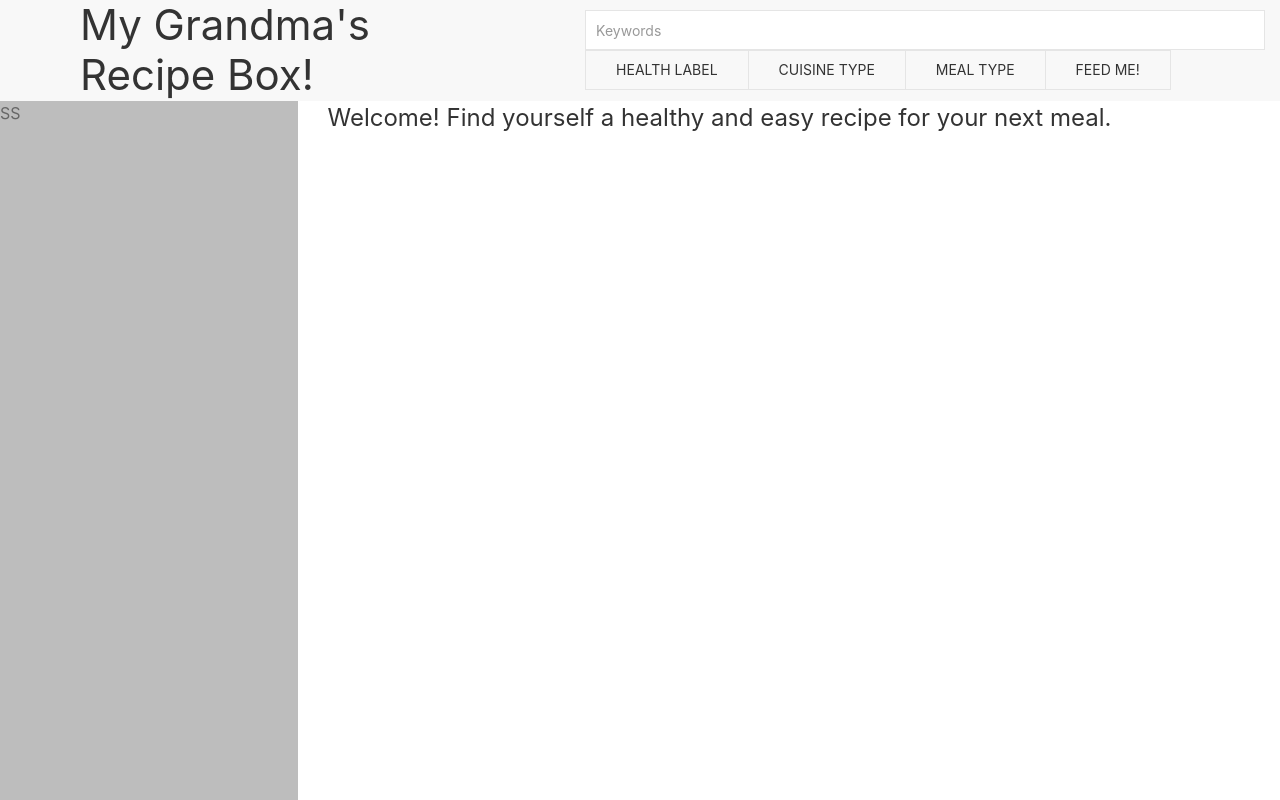
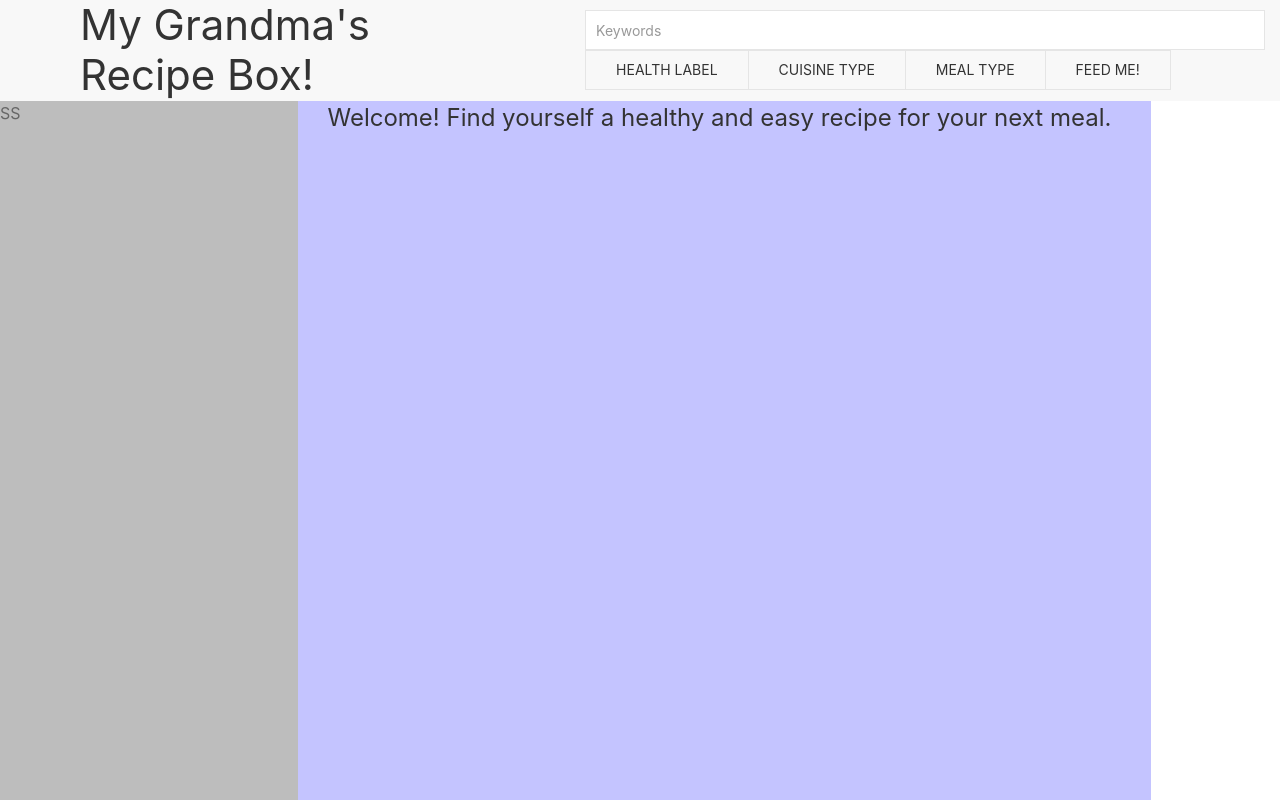
Before and after one commit to nbulger1/my-recipes, a plain HTML site: page index.html in a window 1280 px wide. Drawn offline with Linux system fonts and the light colour scheme.

Commit message:
Added custom-comment class

```diff
--- a/assets/css/style.css
+++ b/assets/css/style.css
@@ -11,3 +11,7 @@
     background-color: rgb(189, 189, 189);
     height: 100vh;
 }
+
+.custom-comment {
+    background-color: rgb(196, 196, 255);
+}
--- a/index.html
+++ b/index.html
@@ -39,8 +39,12 @@
                     <p>SS</p>
                 </div>
 
+                <div class="uk-position-z-index uk-container custom-comment">
+                    <h3>Welcome! Find yourself a healthy and easy recipe for your next meal.</h3>
+                </div>
+
                 <div class="uk-container uk-width-3-4">
-                    <h3>Welcome! Find yourself a healthy and easy recipe for your next meal.</h3>
+                    <card></card>
                 </div>
             </div>
         </div>
```
